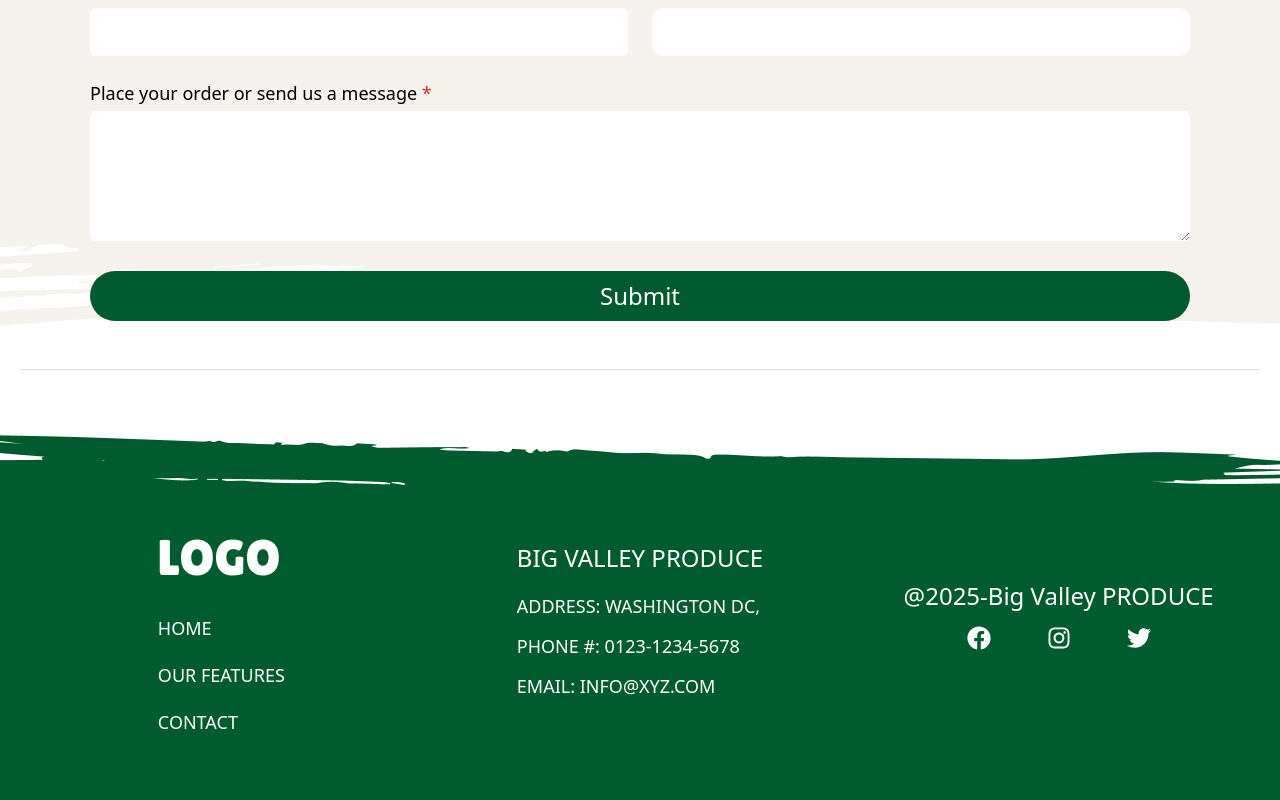
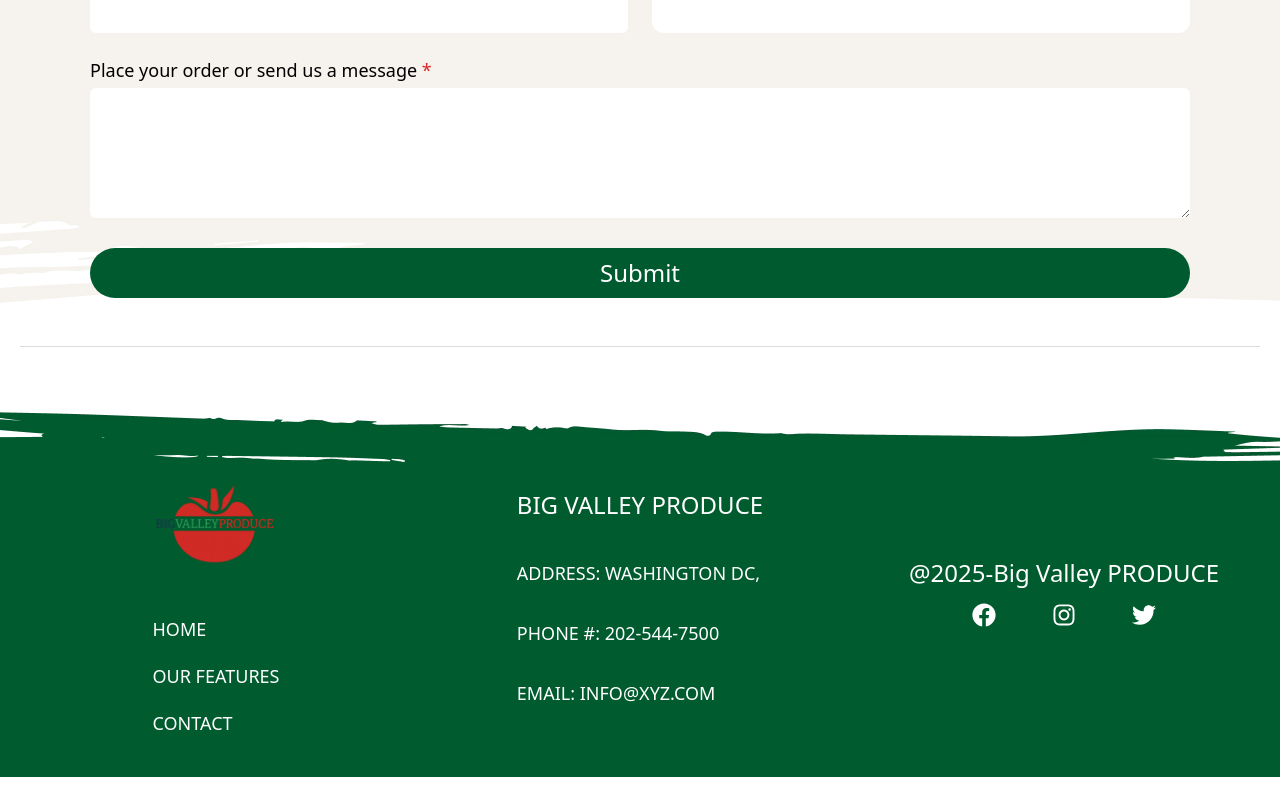
Before and after one commit to zaidkhan-div/TheCodingBuzz, a React (Vite) app: page / in a window 1280 px wide. Shown: the part 4666-5466 px from the top of the page. After the commit the page ends 5443 px from the top, so only its background shows below. Built offline with nearby package versions, Linux system fonts and the light colour scheme; no server answers; a web font is replaced by a local one.

Commit message:
Working on performance

```diff
--- a/src/Components/Footer.jsx
+++ b/src/Components/Footer.jsx
@@ -1,21 +1,23 @@
 import React from 'react'
 import Footerimg from '../assets/footer.webp'
 import { FaFacebook, FaInstagram, FaTwitter } from 'react-icons/fa'
-
+import Footer_logo from '../assets/Logo_Quality.png'
 
 const Footer = () => {
   return (
-    <div className='mt-[65px] min-h-[365px] grid grid-cols-1 md:grid-cols-3 gap-4 justify-items-center place-items-center p-5' style={{ backgroundImage: `url(${Footerimg})`, backgroundPosition: 'center', backgroundSize: 'cover' }}>
+    <div className='mt-[65px] min-h-[365px] grid grid-cols-1 md:grid-cols-3 gap-8 justify-items-center place-items-center p-5' style={{ backgroundImage: `url(${Footerimg})`, backgroundPosition: 'center', backgroundSize: 'cover' }}>
       <div className="text-descsize flex flex-col lg:items-start items-center mt-5 gap-5 uppercase text-white">
-        <h2 className='font-lilita  text-[50px]'>LOGO</h2>
+        <div className="w-[123px]">
+          <img src={Footer_logo} alt="Footer_logo" />
+        </div>
         <span>Home</span>
         <span>Our Features</span>
         <span>Contact</span>
       </div>
-      <div className="text-descsize flex flex-col items-center lg:items-start gap-5 uppercase text-white">
+      <div className="text-descsize flex flex-col items-center lg:items-start gap-10 uppercase text-white">
         <h2 className='text-descsize lg:text-title'>Big Valley PRODUCE</h2>
         <span className='text-sm lg:text-descsize'>Address: Washington DC,</span>
-        <span className='text-sm lg:text-descsize'>Phone #: 0123-1234-5678</span>
+        <span className='text-sm lg:text-descsize'>Phone #: 202-544-7500</span>
         <span className='text-sm lg:text-descsize'>Email: info@xyz.com</span>
       </div>
       <div className="text-sm gap-5 flex flex-col  items-center text-white">
--- a/src/Components/Header.jsx
+++ b/src/Components/Header.jsx
@@ -1,6 +1,7 @@
 import React, { useState } from 'react'
 import logo from '../assets/Logo_Quality.png'
-import { FaSearch, FaCartArrowDown, FaHamburger, FaTimes } from 'react-icons/fa'
+import { FaSearch, FaCartArrowDown, FaHamburger, FaTimes, } from 'react-icons/fa'
+import { TiThMenu } from 'react-icons/ti'
 
 const Header = () => {
     const [isMenuOpen, setIsMenuOpen] = useState(false)
@@ -35,7 +36,7 @@ const Header = () => {
             <div className="w-full max-w-[1340px] mx-auto px-5 flex justify-between items-center mt-5">
                 <div className="lg:hidden">
                     <button onClick={() => setIsMenuOpen(true)}>
-                        <FaHamburger size='30px' color='#005A2F' />
+                        <TiThMenu size='35px' color='#005A2F' />
                     </button>
                 </div>
                 <div className="hidden w-[356px] lg:flex gap-5 uppercase text-lg font-bold">
@@ -43,7 +44,7 @@ const Header = () => {
                     <span><a href="#chooseUs">Our feature</a></span>
                     <span><a href="#contact">contact us</a></span>
                 </div>
-                <div className="text-3xl lg:text-5xl font-bold text-[#005A2F] font-lilita uppercase w-[123px]">
+                <div className="text-3xl lg:text-5xl font-bold text-[#005A2F] font-lilita uppercase w-[100px]">
                     {/* L<span className='text-secondary'>o</span>g<span className='text-secondary'>o</span> */}
                     <img src={logo} fetchPriority='low' loading='lazy' alt="Logo_Image" />
                 </div>
```
